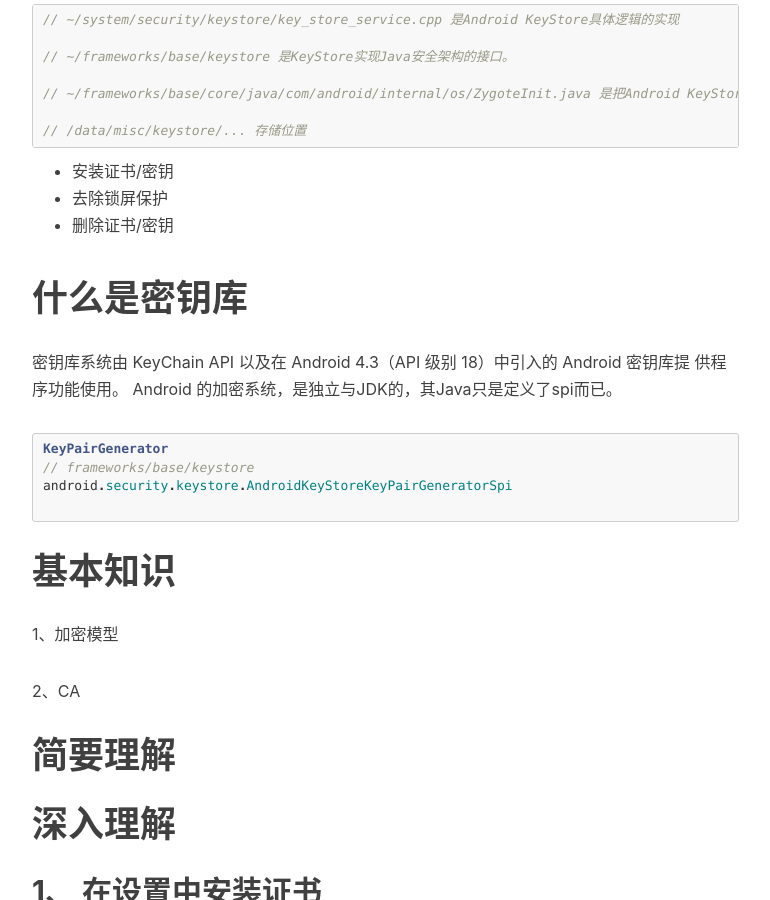
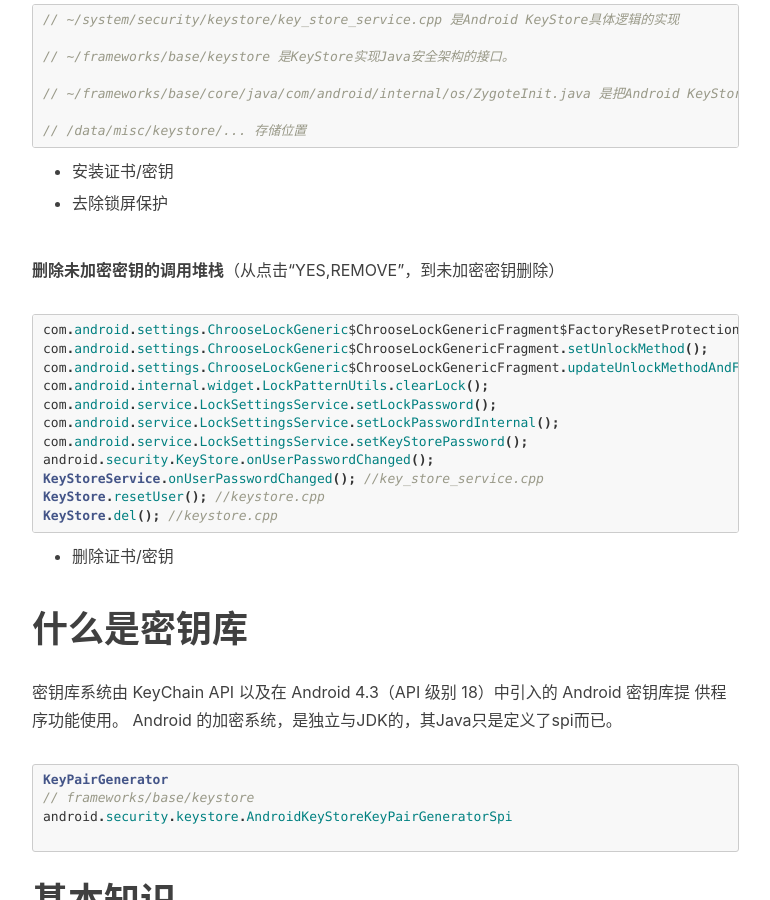
Before and after one commit to fxleyu/fxleyu.github.io, a Jekyll site: the page built from _posts/2017-05-22-android-keystore-system.md, in a window 1280 px wide and 900 px high, scrolled down 587 px. Shown: the whole window, without its empty margins (233-1003 px from the left). Built offline with Jekyll 4.4.1, drawn with Linux system fonts in a browser that asks for light colours; nearby versions of some CDN libraries; comment, search, counter and statistics services are not loaded.

Commit message:
Update 2017-05-22-android-keystore-system.md

````diff
--- a/_posts/2017-05-22-android-keystore-system.md
+++ b/_posts/2017-05-22-android-keystore-system.md
@@ -20,7 +20,26 @@
 ```
 
 - 安装证书/密钥
+
+
 - 去除锁屏保护
+
+**删除未加密密钥的调用堆栈**（从点击“YES,REMOVE”，到未加密密钥删除）
+```java
+com.android.settings.ChrooseLockGeneric$ChrooseLockGenericFragment$FactoryResetProtectionWarningDialog.$1.DialogInterface.OnClickListener.onClick();
+com.android.settings.ChrooseLockGeneric$ChrooseLockGenericFragment.setUnlockMethod();
+com.android.settings.ChrooseLockGeneric$ChrooseLockGenericFragment.updateUnlockMethodAndFinish();
+com.android.internal.widget.LockPatternUtils.clearLock();
+com.android.service.LockSettingsService.setLockPassword();
+com.android.service.LockSettingsService.setLockPasswordInternal();
+com.android.service.LockSettingsService.setKeyStorePassword();
+android.security.KeyStore.onUserPasswordChanged();
+KeyStoreService.onUserPasswordChanged(); //key_store_service.cpp
+KeyStore.resetUser(); //keystore.cpp
+KeyStore.del(); //keystore.cpp
+```
+
+
 - 删除证书/密钥
 
 
````
